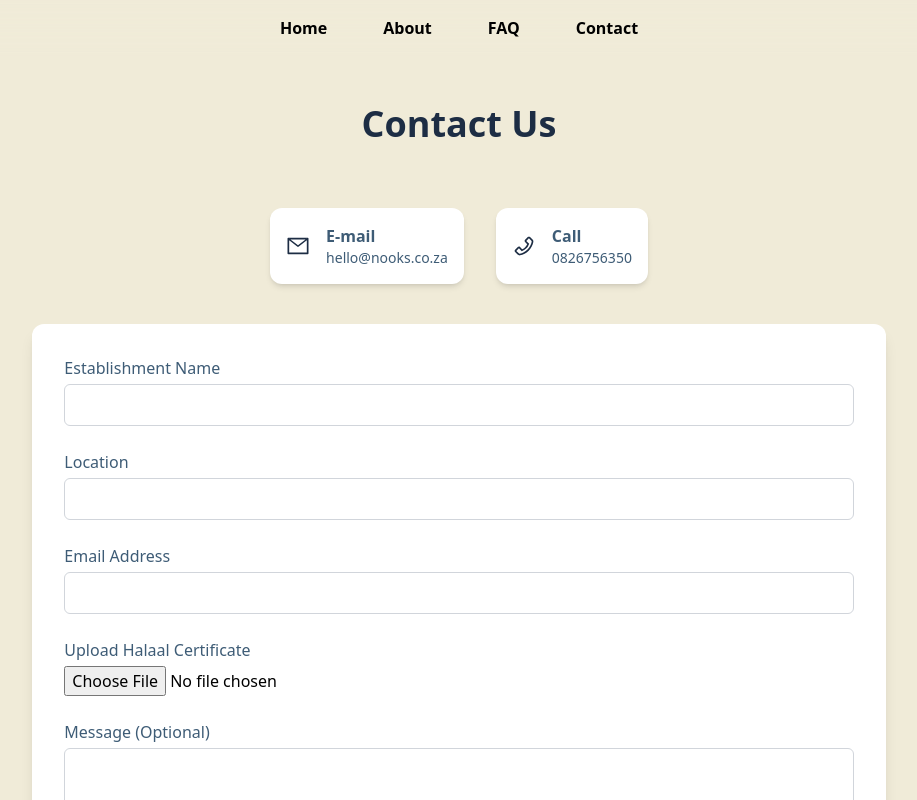
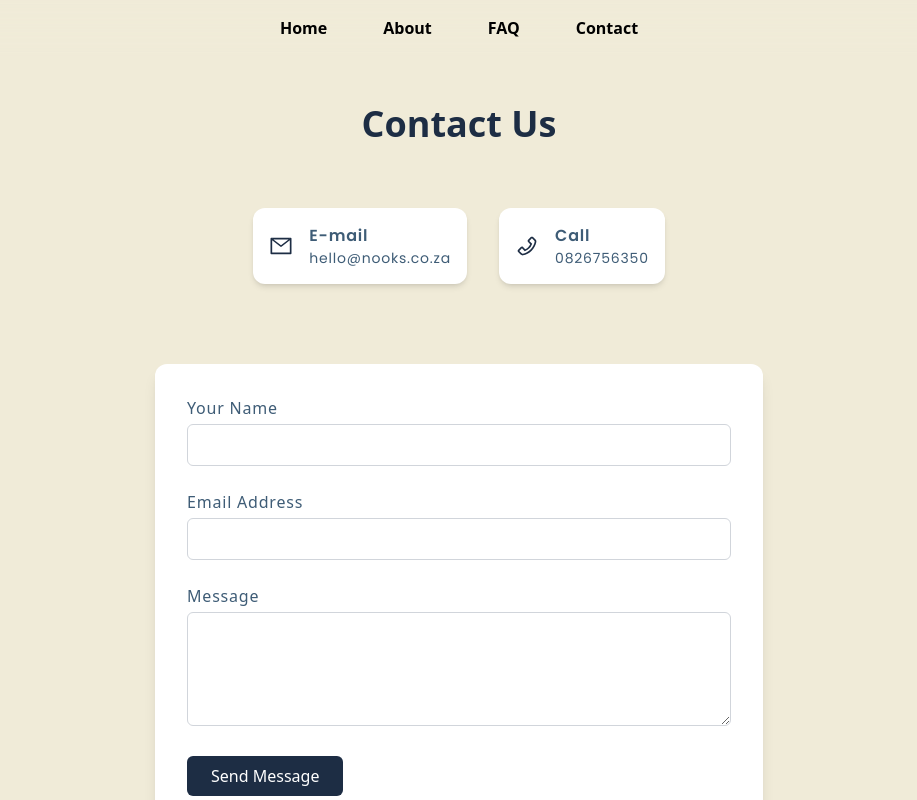
Before and after one commit to Junaidadams/halaal-hub, a React app: page /contact in a window 1280 px wide. Shown: the top 800 px of the page, without its empty margins (181-1098 px from the left). Built offline with nearby package versions, Linux system fonts and the light colour scheme; the HTML template or start-up script is replaced by a standard one.

Commit message:
Added faq and fully drafted contact

```diff
--- a/constants.js
+++ b/constants.js
@@ -100,3 +100,31 @@ export const contactInformation = [
   },
   { key: 2, name: "Call", address: "0826756350", icon: AiOutlinePhone },
 ];
+
+export const faqData = [
+  {
+    question: "What is Halaal Hub?",
+    answer:
+      "Halaal Hub is a directory website dedicated to showcasing Halaal-certified eateries and food vendors in Cape Town. We help locals and visitors find delicious Halaal meals easily.",
+  },
+  {
+    question: "Is every establishment verified?",
+    answer:
+      "Yes. All listed establishments are required to submit their Halaal certification before being approved and published on our platform.",
+  },
+  {
+    question: "How do I get my business listed?",
+    answer:
+      "You can fill out our establishment submission form with your business details and upload your Halaal certificate. Once verified, your listing will go live.",
+  },
+  {
+    question: "Is it free to use?",
+    answer:
+      "Yes! Browsing listings and using Halaal Hub is completely free. Businesses can also list for free, subject to verification.",
+  },
+  {
+    question: "Can I suggest a business?",
+    answer:
+      "Absolutely. If you know of a Halaal place that isn’t listed, use the contact form to suggest it and we’ll reach out to verify and add them.",
+  },
+];
--- a/src/pages/Contact.jsx
+++ b/src/pages/Contact.jsx
@@ -1,46 +1,39 @@
-import { contactInformation } from "../../constants";
 import { useState } from "react";
-
+import { contactInformation } from "../../constants.js";
 const Contact = () => {
   const [formData, setFormData] = useState({
     name: "",
-    location: "",
     email: "",
     message: "",
-    certificate: null,
   });
 
   const handleChange = (e) => {
-    const { name, value, files } = e.target;
-    if (name === "certificate") {
-      setFormData({ ...formData, certificate: files[0] });
-    } else {
+    const { name, value } = e.target;
     setFormData({ ...formData, [name]: value });
-    }
   };
 
   const handleSubmit = (e) => {
     e.preventDefault();
-    console.log("Submitted:", formData);
-    // Here, you'd usually send the form data to your backend or email service
+    console.log("Submitted general contact:", formData);
+    // Add form submission logic here (EmailJS, API, etc.)
   };
 
   return (
     <div className="min-h-screen -mt-[56px] bg-eggshell flex">
-      <div className="mx-auto my-20 min-h-screen w-[95%] xl:w-2/3">
+      <div className="mx-auto my-20 min-h-screen w-[95%]">
         <h1 className="text-4xl font-black text-prussianBlue text-center py-6">
           Contact Us
         </h1>
 
-        {/* Contact Info Section */}
-        <div className="flex flex-wrap justify-center gap-8 my-10">
+        {/* Contact Info Cards */}
+        <div className="flex flex-wrap justify-center gap-8 my-10 font-poppins">
           {contactInformation.map(({ key, name, address, icon: Icon }) => (
             <div
               key={key}
               className="flex items-center gap-4 bg-white shadow-md p-4 rounded-xl text-paynesGrey"
             >
               <Icon className="text-2xl text-prussianBlue" />
-              <div>
+              <div className="tracking-wider">
                 <p className="font-semibold">{name}</p>
                 <p className="text-sm">{address}</p>
               </div>
@@ -49,13 +42,14 @@ const Contact = () => {
         </div>
 
         {/* Contact Form */}
+        <div className="flex mx-auto md:my-10 lg:my-14 xl:my-20 sm:w-2/3 xl:w-1/2">
           <form
             onSubmit={handleSubmit}
-          className="bg-white p-8 rounded-xl shadow-lg space-y-6"
+            className="bg-white p-8 rounded-xl shadow-lg w-full space-y-6"
           >
             <div>
-            <label className="block text-paynesGrey font-medium mb-1">
-              Establishment Name
+              <label className="block text-paynesGrey font-medium tracking-wider mb-1">
+                Your Name
               </label>
               <input
                 type="text"
@@ -68,21 +62,7 @@ const Contact = () => {
             </div>
 
             <div>
-            <label className="block text-paynesGrey font-medium mb-1">
-              Location
-            </label>
-            <input
-              type="text"
-              name="location"
-              required
-              value={formData.location}
-              onChange={handleChange}
-              className="w-full p-2 border border-gray-300 rounded-md"
-            />
-          </div>
-
-          <div>
-            <label className="block text-paynesGrey font-medium mb-1">
+              <label className="block text-paynesGrey font-medium tracking-wider mb-1">
                 Email Address
               </label>
               <input
@@ -96,26 +76,13 @@ const Contact = () => {
             </div>
 
             <div>
-            <label className="block text-paynesGrey font-medium mb-1">
-              Upload Halaal Certificate
-            </label>
-            <input
-              type="file"
-              name="certificate"
-              accept="image/*,application/pdf"
-              required
-              onChange={handleChange}
-              className="w-full"
-            />
-          </div>
-
-          <div>
-            <label className="block text-paynesGrey font-medium mb-1">
-              Message (Optional)
+              <label className="block text-paynesGrey font-medium tracking-wider mb-1">
+                Message
               </label>
               <textarea
                 name="message"
                 rows="4"
+                required
                 value={formData.message}
                 onChange={handleChange}
                 className="w-full p-2 border border-gray-300 rounded-md"
@@ -126,9 +93,10 @@ const Contact = () => {
               type="submit"
               className="bg-prussianBlue text-white py-2 px-6 rounded-md hover:bg-paynesGrey transition"
             >
-            Submit
+              Send Message
             </button>
           </form>
+        </div>
       </div>
     </div>
   );
--- a/src/pages/Faq.jsx
+++ b/src/pages/Faq.jsx
@@ -1,5 +1,58 @@
+import { useState } from "react";
+import { motion, AnimatePresence } from "framer-motion";
+import { faqData } from "../../constants";
+
 const Faq = () => {
-  return <div>Faq</div>;
+  const [activeIndex, setActiveIndex] = useState(null);
+
+  const toggleAccordion = (index) => {
+    setActiveIndex(activeIndex === index ? null : index);
+  };
+
+  return (
+    <div className="min-h-screen -mt-[56px] bg-eggshell flex">
+      <div className="mx-auto my-20 min-h-screen w-[95%]">
+        <h1 className="text-4xl font-black text-prussianBlue text-center py-6">
+          Frequently Asked Questions
+        </h1>
+
+        <div className="flex mx-auto md:my-10 lg:my-14 xl:my-20 sm:w-2/3 xl:w-1/2 flex-col gap-6 font-poppins">
+          {faqData.map((faq, index) => (
+            <div
+              key={index}
+              className="bg-white rounded-xl shadow-md p-6 transition-all"
+            >
+              <button
+                onClick={() => toggleAccordion(index)}
+                className="w-full text-left flex justify-between items-center"
+              >
+                <span className="text-lg font-semibold text-paynesGrey tracking-wider">
+                  {faq.question}
+                </span>
+                <span className="text-prussianBlue text-xl">
+                  {activeIndex === index ? "−" : "+"}
+                </span>
+              </button>
+
+              <AnimatePresence>
+                {activeIndex === index && (
+                  <motion.div
+                    key="content"
+                    initial={{ opacity: 0, height: 0 }}
+                    animate={{ opacity: 1, height: "auto" }}
+                    exit={{ opacity: 0, height: 0 }}
+                    transition={{ duration: 0.3 }}
+                  >
+                    <p className="mt-4 text-gray-700">{faq.answer}</p>
+                  </motion.div>
+                )}
+              </AnimatePresence>
+            </div>
+          ))}
+        </div>
+      </div>
+    </div>
+  );
 };
 
 export default Faq;
```
Lines whose indentation alone changed are shown as unchanged.
